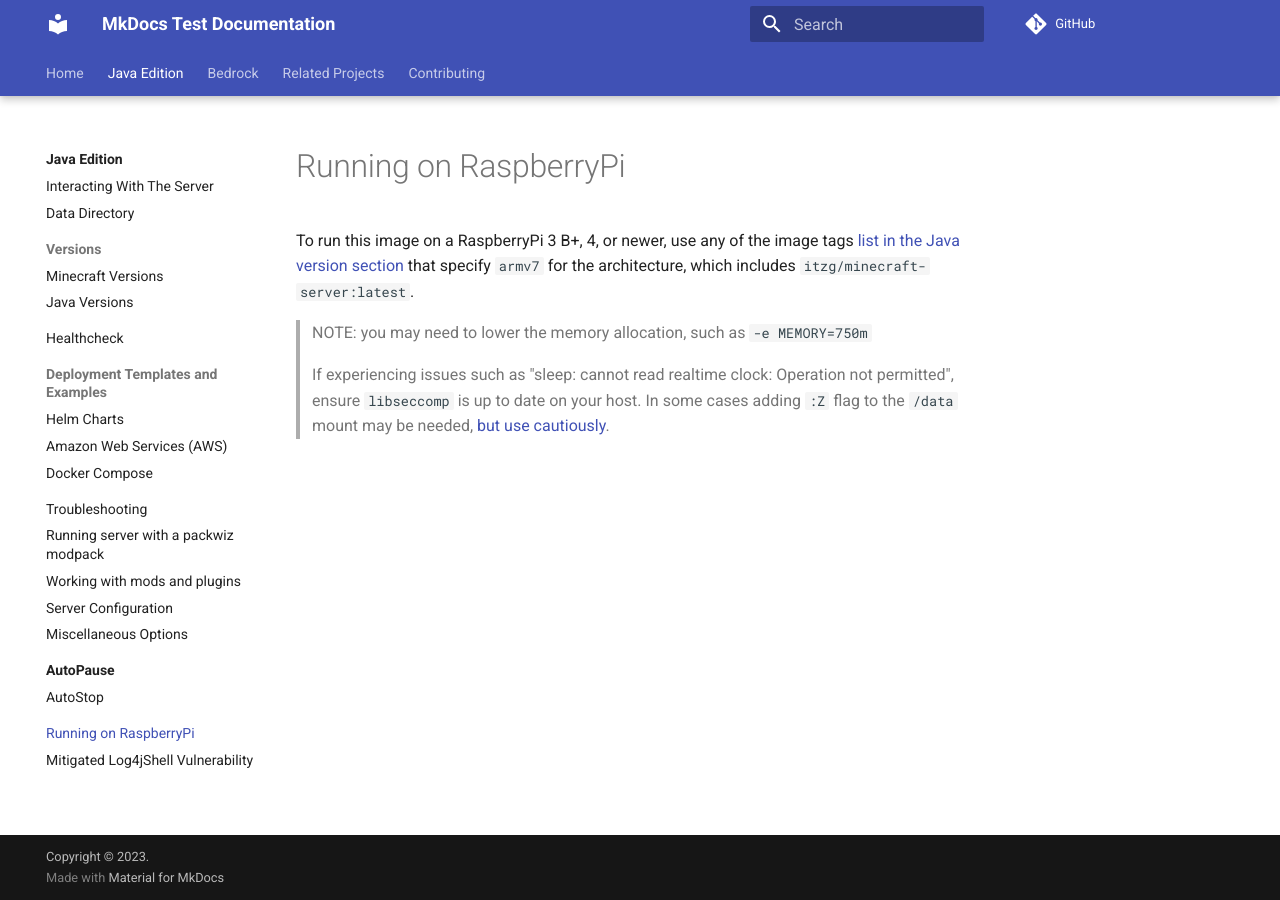
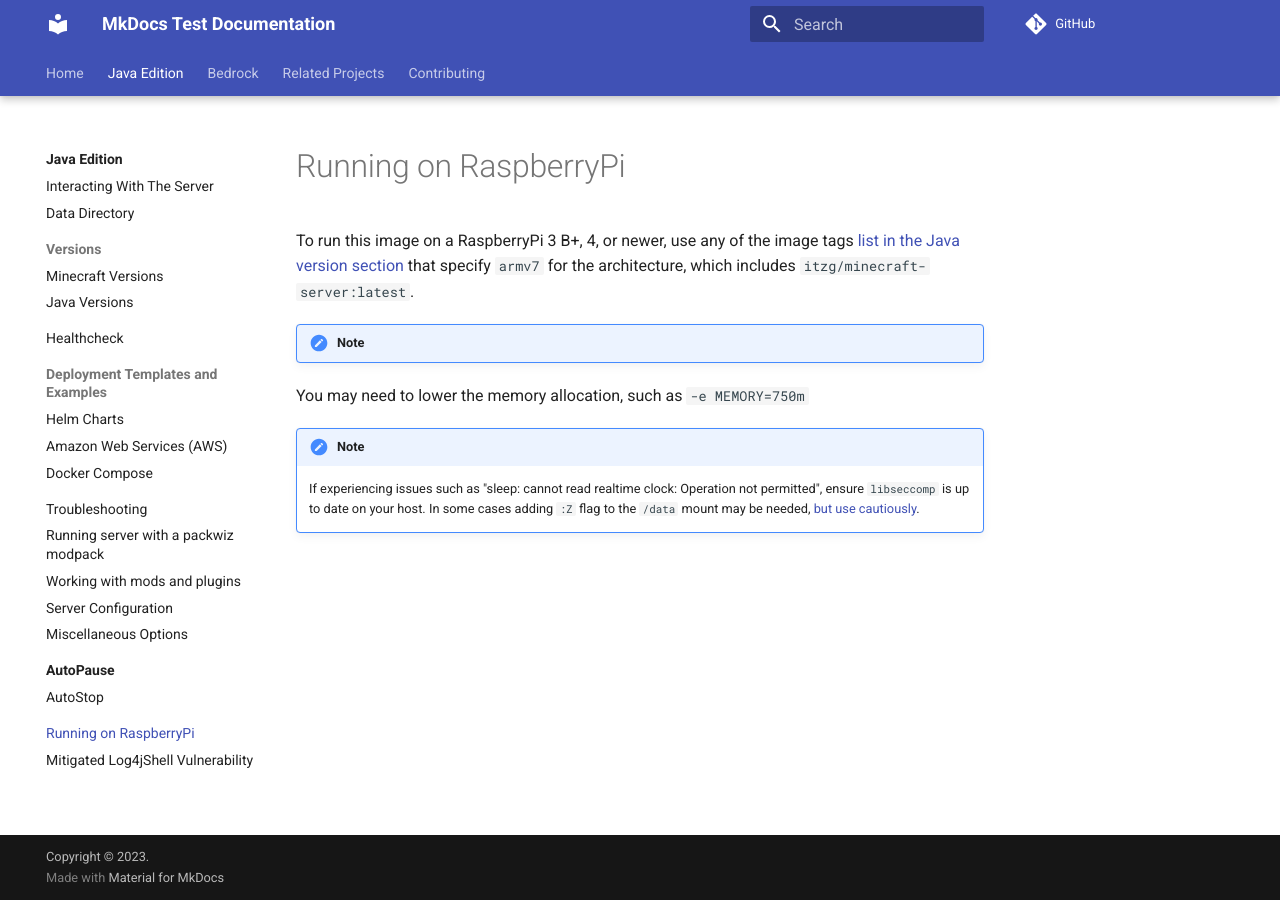
Before and after one commit to camalot/mkdocs-test, an MkDocs documentation site: the page built from docs/java/raspberrypi/index.md, in a window 1280 px wide. Built offline with MkDocs 1.6.1 and Material for MkDocs 9.7.7, drawn with Linux system fonts in a browser that asks for light colours; comment, search, counter and statistics services are not loaded.

Commit message:
formatting

```diff
--- a/docs/java/raspberrypi/index.md
+++ b/docs/java/raspberrypi/index.md
@@ -1,5 +1,9 @@
 To run this image on a RaspberryPi 3 B+, 4, or newer, use any of the image tags [list in the Java version section](#running-minecraft-server-on-different-java-version) that specify `armv7` for the architecture, which includes `itzg/minecraft-server:latest`.
 
-> NOTE: you may need to lower the memory allocation, such as `-e MEMORY=750m`
+!!! note
 
-> If experiencing issues such as "sleep: cannot read realtime clock: Operation not permitted", ensure `libseccomp` is up to date on your host. In some cases adding `:Z` flag to the `/data` mount may be needed, [but use cautiously](https://docs.docker.com/storage/bind-mounts/#configure-the-selinux-label).
+   You may need to lower the memory allocation, such as `-e MEMORY=750m`
+
+!!! note
+
+    If experiencing issues such as "sleep: cannot read realtime clock: Operation not permitted", ensure `libseccomp` is up to date on your host. In some cases adding `:Z` flag to the `/data` mount may be needed, [but use cautiously](https://docs.docker.com/storage/bind-mounts/#configure-the-selinux-label).
```
Also changed, not shown: docs/java/packwiz/index.md (+4 -2 lines).
